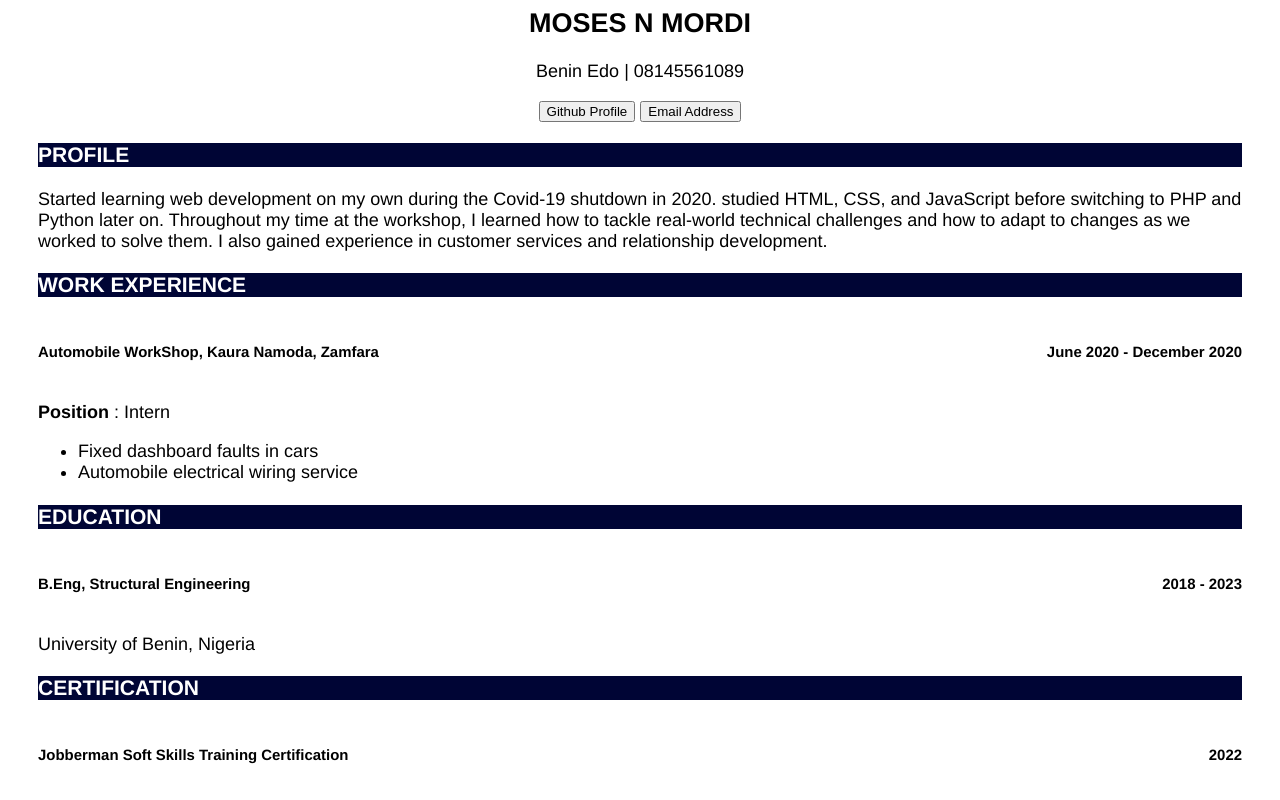
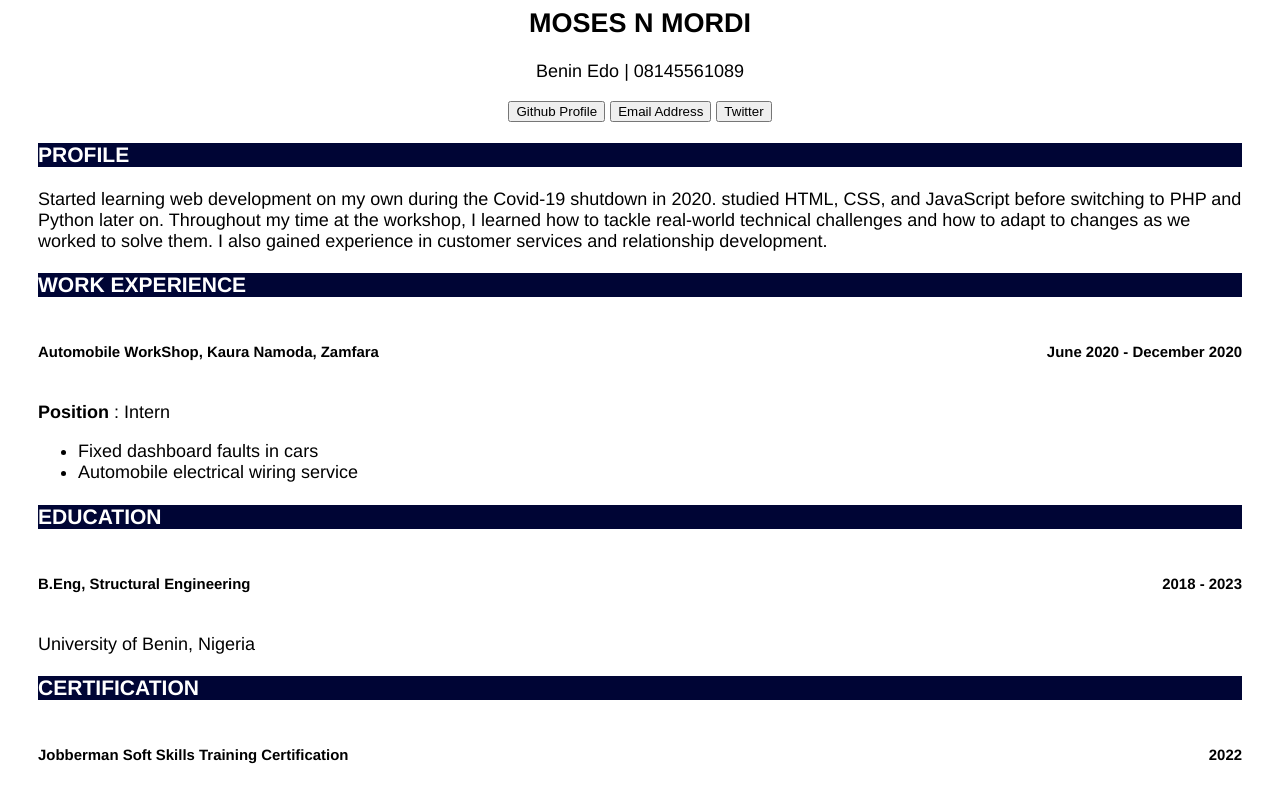
Before and after one commit to 0moose/resume, a plain HTML site: page frontend/index.html in a window 1280 px wide. Shown: the top 800 px of the page. Drawn offline with Linux system fonts and the light colour scheme.

Commit message:
update index

```diff
--- a/frontend/index.html
+++ b/frontend/index.html
@@ -7,9 +7,11 @@
             <div id="body">
                 <div id="contactdetails">
                     <h2 id="Fname"></h2>
+                    <!--Social media profiles-->
                     <p id="details"></p>
                     <button id="link" onclick="github()">Github Profile</button>
                     <button id="mail" onclick="mailto()">Email Address</button>
+                    <button id="twitter" onclick="twt()">Twitter</button>
                 </div>
                 <div id="profile">
                     <h3 id="Ptitle" class="main"></h3>
--- a/frontend/index.js
+++ b/frontend/index.js
@@ -64,7 +64,7 @@ document.getElementById('help').innerHTML = "Available on request";
 
 
 
-
+/* -call to social media- */
 function mailto() {
     window.location.href = "mailto:mosesnmordi@gmail.com";
 }
@@ -77,3 +77,7 @@ function github() {
     location.replace("https://www.github.com/0moose")
 
 }
+
+function twt() {
+    location.replace("https://twitter/o_moose_eth")
+}
```
